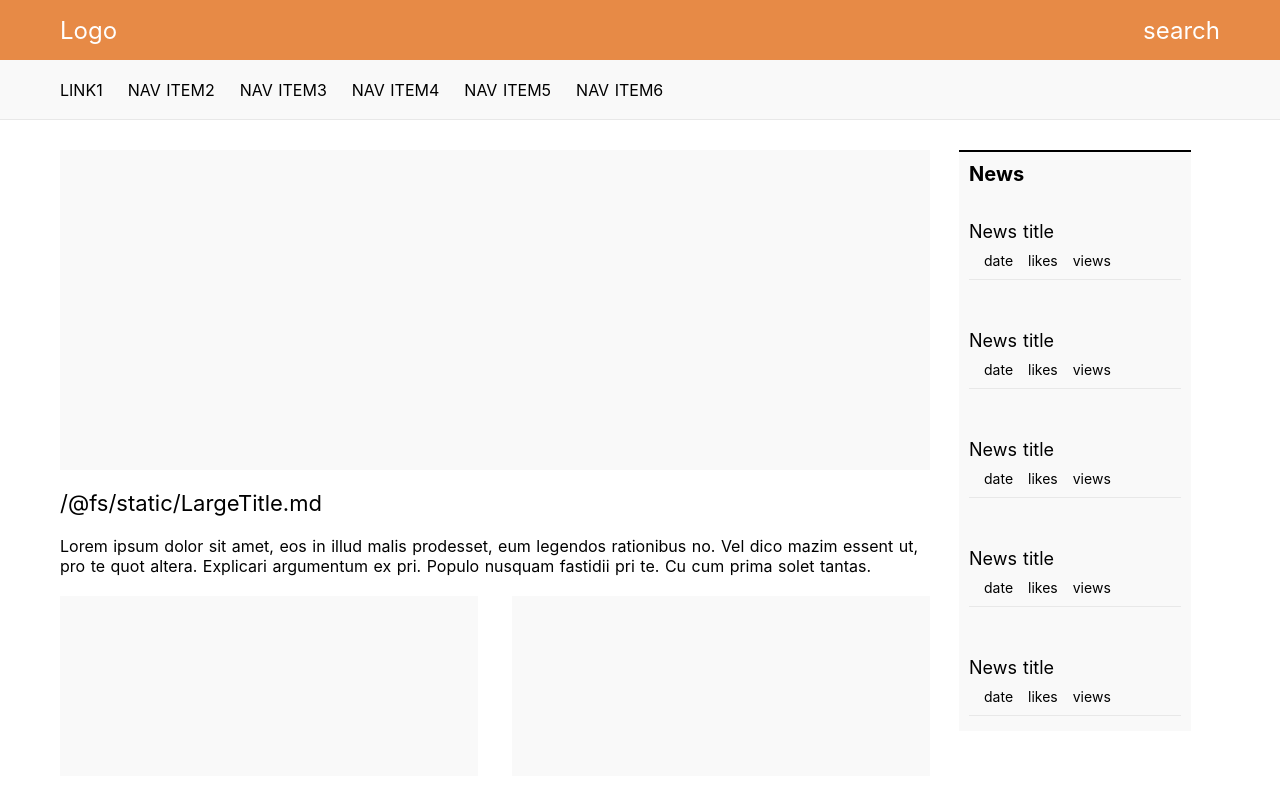
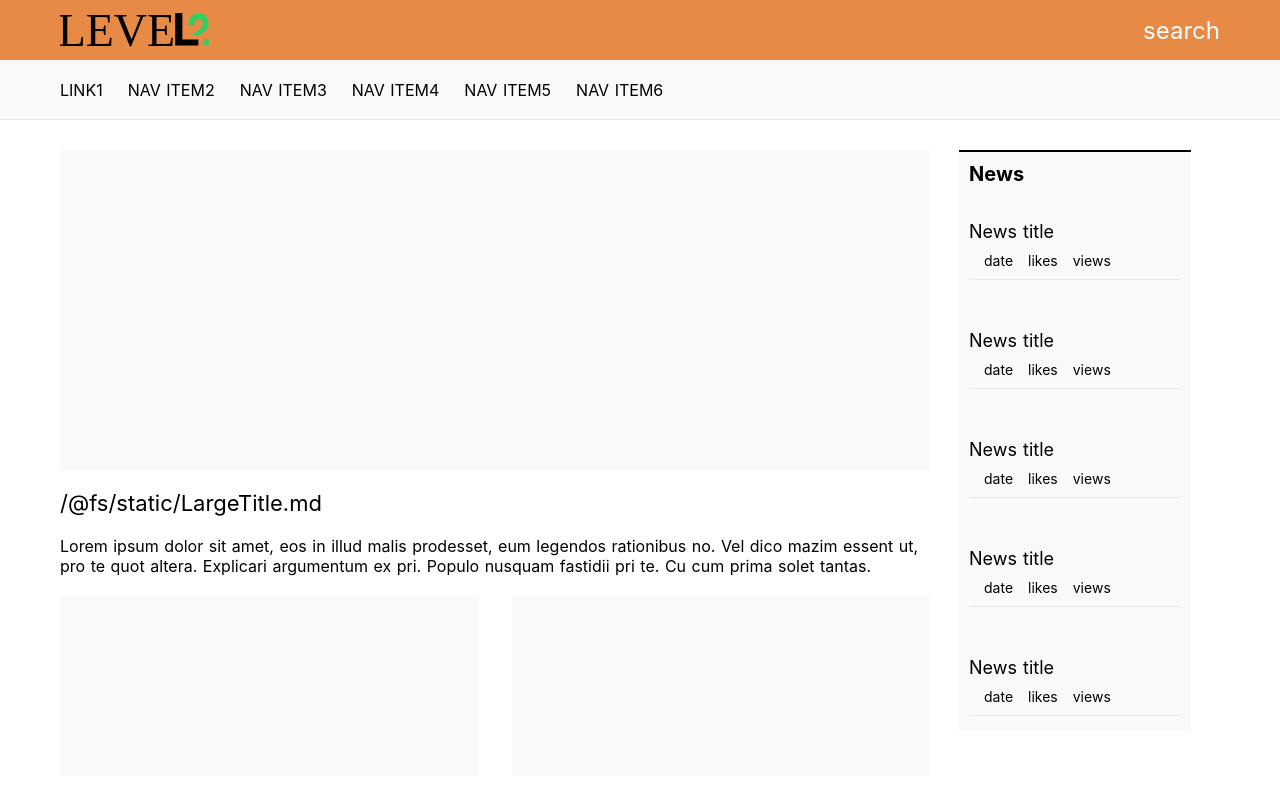
Before and after one commit to Polnelol/exv, a Nuxt app: page / in a window 1280 px wide. Shown: the top 797 px of the page. Built offline with nearby package versions, Linux system fonts and the light colour scheme.

Commit message:
header import and adding logo

```diff
--- a/pages/header/header.vue
+++ b/pages/header/header.vue
@@ -1,3 +1,46 @@
 <template>
-    <div>9854</div>
+    <header class="header">
+      <div class="header__cnt cnt">
+        <div class="header__logo">
+        </div>
+        <div class="header__search">
+          search
+        </div>
+      </div>
+    </header>
 </template>
+
+<style>
+    .header {
+    background-color: #E78A46;
+    }
+
+    .header__logo {
+        width: 150px;
+        height: 50px;
+        background: url("header-img/logo.svg") no-repeat center;
+    }
+
+    .header__cnt {
+        color: #fff;
+        height: 60px;
+        display: flex;
+        justify-content: space-between;
+        align-items: center;
+        font-size: 24px;
+    }
+
+    .header__item-nav {
+        margin-right: 25px;
+        height: 60px;
+        line-height: 60px;
+    }
+
+    .header__item-nav a {
+        display: block;
+        text-decoration: none;
+        font-size: 16px;
+        color: #000;
+        text-transform: uppercase;
+    }
+</style>
--- a/pages/index.vue
+++ b/pages/index.vue
@@ -1,15 +1,6 @@
 <template>
   <div class="container">
-    <header class="header">
-      <div class="header__cnt cnt">
-        <div class="header__logo">
-          Logo
-        </div>
-        <div class="header__search">
-          search
-        </div>
-      </div>
-    </header>
+    <Header/>
     <nav class="navbar">
       <div class="navbar__cnt cnt">
         <ul>
@@ -139,9 +130,13 @@
 </template>
 
 <script>
+  import Header from '~/pages/header/header.vue'
   import LargeTitle from '../static/LargeTitle.md'
 
   export default {
+    components: {
+      Header
+    },
     computed: {
       LargeTitle() {
         return LargeTitle
@@ -151,9 +146,6 @@
 </script>
 
 <style>
-.header {
-  background-color: #E78A46;
-}
 
 .container {
 }
@@ -163,15 +155,6 @@
   max-width: 1200px;
   margin: 0 auto;
   padding: 0 20px;
-}
-
-.header__cnt {
-  color: #fff;
-  height: 60px;
-  display: flex;
-  justify-content: space-between;
-  align-items: center;
-  font-size: 24px;
 }
 
 .navbar {
@@ -187,20 +170,6 @@
     justify-content: flex-start;
     list-style: none;
     padding: 0;
-}
-
-.header__item-nav {
-  margin-right: 25px;
-  height: 60px;
-  line-height: 60px;
-}
-
-.header__item-nav a {
-  display: block;
-  text-decoration: none;
-  font-size: 16px;
-  color: #000;
-  text-transform: uppercase;
 }
 
 .main-content__primary-news {
```
Also changed, not shown: pages/header/header-img/logo.svg (added).
